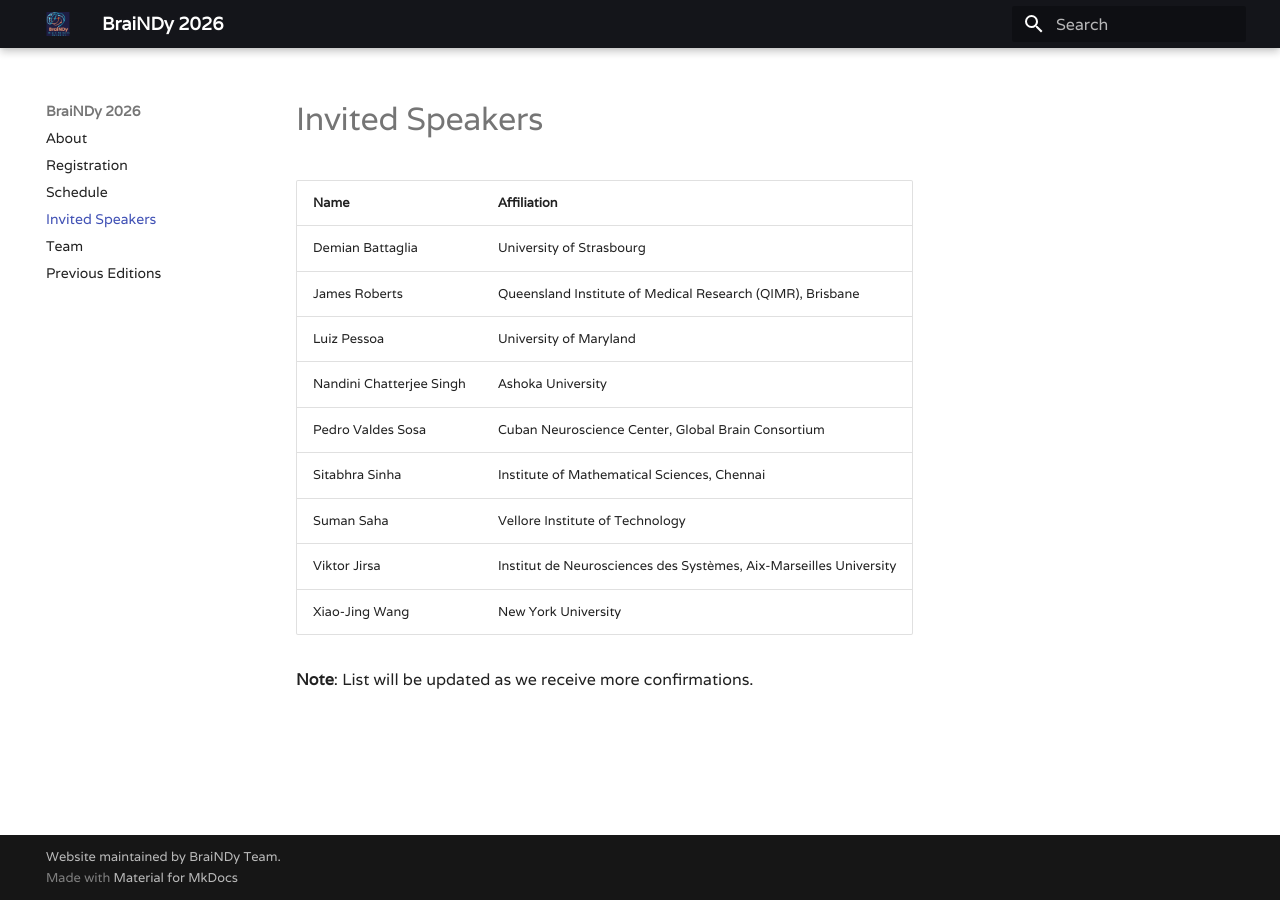
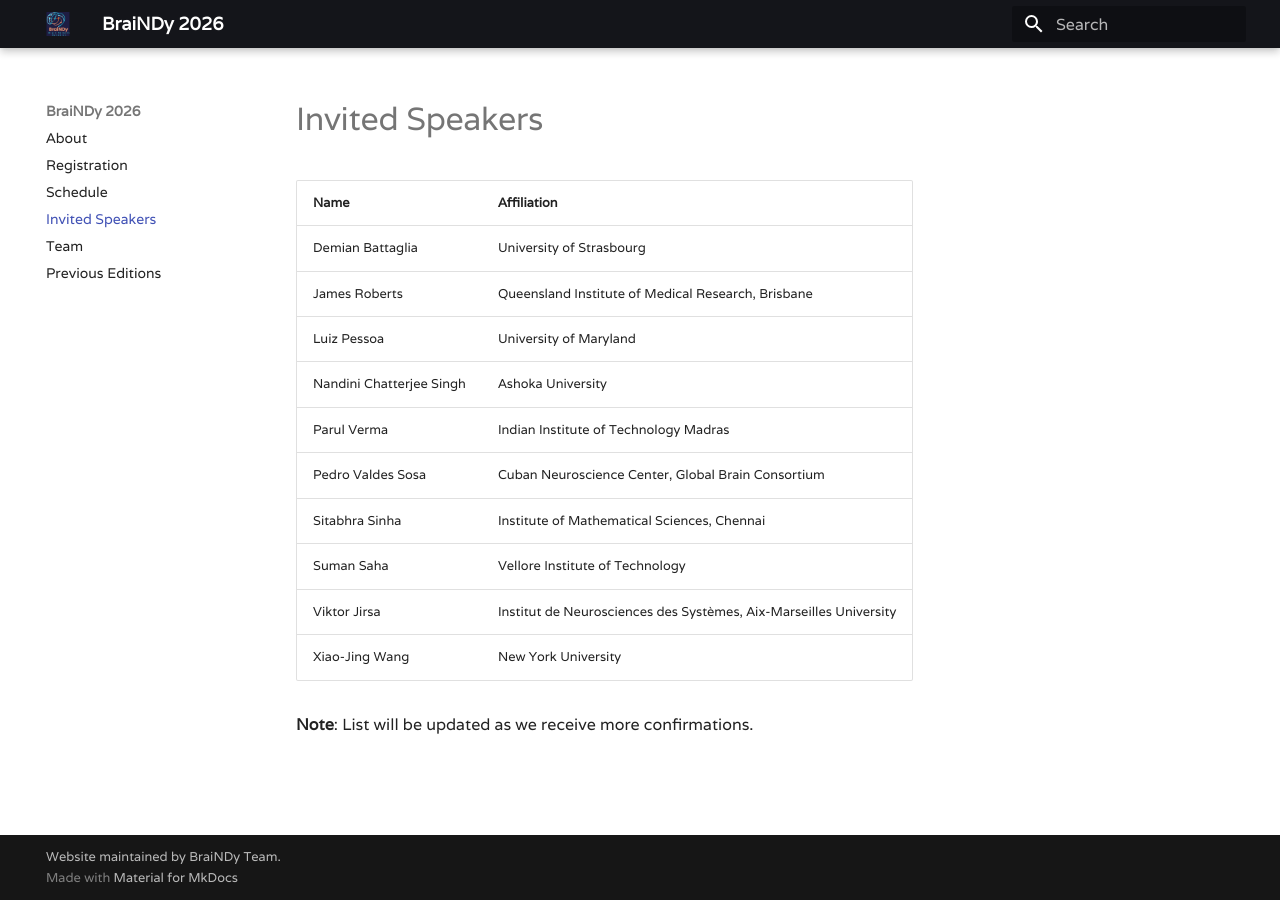
Before and after one commit to BraiNDyMeeting/v2026, an MkDocs documentation site: the page built from docs/speakers.md, in a window 1280 px wide. Built offline with MkDocs 1.6.1 and Material for MkDocs 9.7.7, drawn with Linux system fonts in a browser that asks for light colours.

Commit message:
Some changes to website

```diff
--- a/docs/speakers.md
+++ b/docs/speakers.md
@@ -4,9 +4,10 @@
 | Name                     | Affiliation                                                       |
 | ------------------------ | ------------------------------------------------------------------|
 | Demian Battaglia         | University of Strasbourg                                          |
-| James Roberts            | Queensland Institute of Medical Research (QIMR), Brisbane         |
+| James Roberts            | Queensland Institute of Medical Research, Brisbane                |
 | Luiz Pessoa              | University of Maryland                                            |
 | Nandini Chatterjee Singh | Ashoka University                                                 |
+| Parul Verma              | Indian Institute of Technology Madras                             |
 | Pedro Valdes Sosa        | Cuban Neuroscience Center, Global Brain Consortium                |
 | Sitabhra Sinha           | Institute of Mathematical Sciences, Chennai                       |
 | Suman Saha               | Vellore Institute of Technology                                   |
```
Also changed, not shown: site/search/search_index.json, site/sitemap.xml, site/speakers/index.html, 1 other file.
